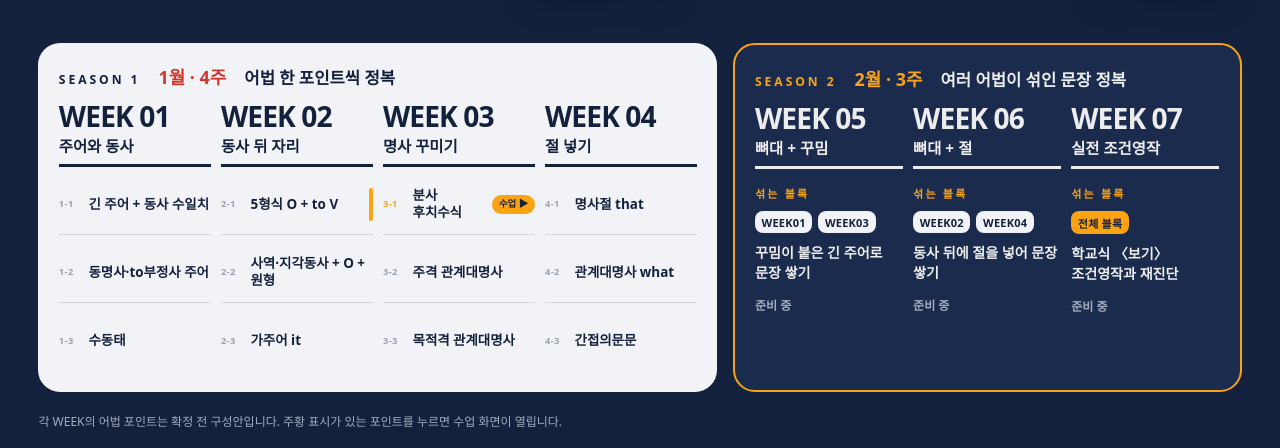
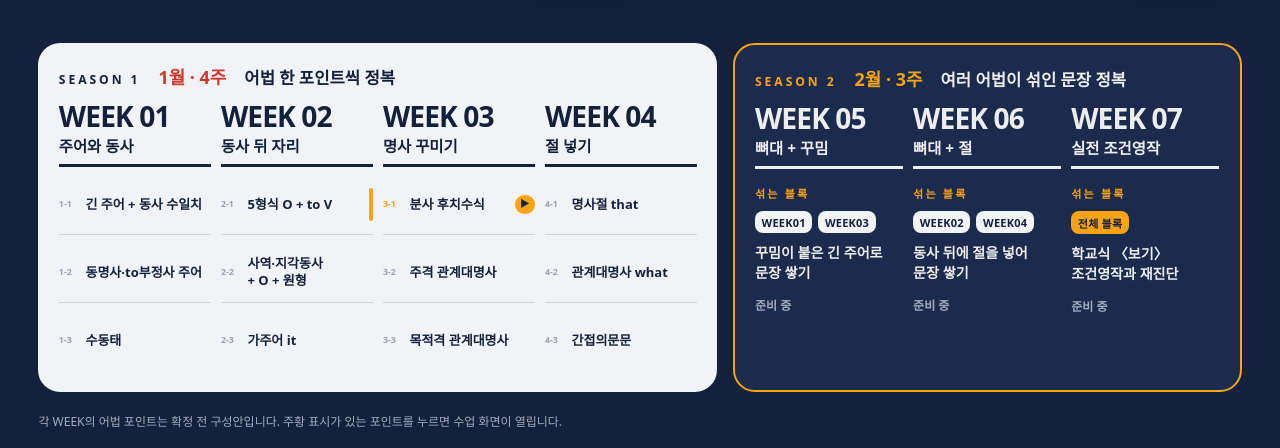
Before and after one commit to evildead1979/LYKEION, a plain HTML site: page index.html in a window 1280 px wide. Shown: the part 352-800 px from the top of the page. Drawn offline with Linux system fonts and the light colour scheme; a web font is replaced by a local one.

Commit message:
메뉴 줄바꿈 위치 정리
Co-Authored-By: Claude Opus 5.5 <noreply@anthropic.com>
Claude-Session: https://claude.ai/code/session_01EUyrjLGNVg6Z391AY6WDYp

```diff
--- a/index.html
+++ b/index.html
@@ -65,13 +65,14 @@ h1 em{font-style:normal;color:var(--orange)}
 /* 어법 포인트: 박스 없이 가는 선으로 나눈 목록 */
 .pt{position:relative;display:flex;align-items:center;gap:8px;min-height:clamp(48px,7.6vh,82px);
   padding:clamp(8px,1.1vh,14px) 0;border-bottom:1px solid rgba(20,33,61,.14);
-  font-weight:700;font-size:clamp(13px,1.05vw,20px);line-height:1.3}
+  font-weight:700;font-size:clamp(13px,.95vw,18px);line-height:1.3}
 .pt:last-child{border-bottom:0}
-.pt .ix{flex:none;white-space:nowrap;font-weight:800;font-size:.7em;letter-spacing:.04em;color:#9AA1B2;width:2.3em;transition:color .2s}
+.pt .ix{flex:none;white-space:nowrap;font-weight:800;font-size:.68em;letter-spacing:0;color:#9AA1B2;width:2.1em;transition:color .2s}
 .pt .nm{flex:1;min-width:0;transition:transform .25s cubic-bezier(.3,1.4,.5,1)}
 .pt::before{content:"";position:absolute;left:-14px;top:22%;bottom:22%;width:4px;border-radius:2px;background:var(--ink);
   transform:scaleY(0);transition:transform .25s cubic-bezier(.3,1.4,.5,1)}
-.pt .go{flex:none;white-space:nowrap;font-weight:800;font-size:.7em;border-radius:999px;padding:.35em .7em;background:var(--orange);color:var(--ink);transition:transform .2s}
+.u{white-space:nowrap}
+.pt .go{flex:none;white-space:nowrap;font-weight:800;font-size:.7em;border-radius:999px;padding:.4em .6em;background:var(--orange);color:var(--ink);transition:transform .2s}
 .pt.ready{cursor:pointer}
 .pt.ready::before{background:var(--orange);transform:scaleY(1)}
 .pt.ready .ix{color:var(--orange)}
@@ -168,25 +169,26 @@ h1 em{font-style:normal;color:var(--orange)}
 
 /* 7주 구성 (주소가 있는 포인트만 수업 화면이 있음) */
 const S1=[
-  {no:1,theme:'주어와 동사',pts:[['긴 주어 + 동사 수일치'],['동명사·to부정사 주어'],['수동태']]},
-  {no:2,theme:'동사 뒤 자리',pts:[['5형식 O + to V'],['사역·지각동사 + O + 원형'],['가주어 it']]},
-  {no:3,theme:'명사 꾸미기',pts:[['분사 후치수식','block-writing/participle.html'],['주격 관계대명사'],['목적격 관계대명사']]},
-  {no:4,theme:'절 넣기',pts:[['명사절 that'],['관계대명사 what'],['간접의문문']]},
+  {no:1,theme:'주어와 동사',pts:[['긴 주어 +|동사 수일치'],['동명사·to부정사|주어'],['수동태']]},
+  {no:2,theme:'동사 뒤 자리',pts:[['5형식 O + to V'],['사역·지각동사|+ O + 원형'],['가주어 it']]},
+  {no:3,theme:'명사 꾸미기',pts:[['분사 후치수식','block-writing/participle.html'],['주격|관계대명사'],['목적격|관계대명사']]},
+  {no:4,theme:'절 넣기',pts:[['명사절 that'],['관계대명사|what'],['간접의문문']]},
 ];
 const S2=[
-  {no:5,theme:'뼈대 + 꾸밈',from:['WEEK01','WEEK03'],what:'꾸밈이 붙은 긴 주어로 문장 쌓기'},
-  {no:6,theme:'뼈대 + 절',from:['WEEK02','WEEK04'],what:'동사 뒤에 절을 넣어 문장 쌓기'},
-  {no:7,theme:'실전 조건영작',from:['전체 블록'],what:'학교식 〈보기〉 조건영작과 재진단'},
+  {no:5,theme:'뼈대 + 꾸밈',from:['WEEK01','WEEK03'],what:'꾸밈이 붙은 긴 주어로|문장 쌓기'},
+  {no:6,theme:'뼈대 + 절',from:['WEEK02','WEEK04'],what:'동사 뒤에 절을 넣어|문장 쌓기'},
+  {no:7,theme:'실전 조건영작',from:['전체 블록'],what:'학교식 〈보기〉|조건영작과 재진단'},
 ];
+const ch=(t)=>t.split("|").map(x=>`<span class="u">${x}</span>`).join(" ");
 const wk=(n)=>String(n).padStart(2,"0");
 const head=(r)=>`<div class="rno"><strong><small>WEEK</small>${wk(r.no)}</strong><span>${r.theme}</span></div>`;
 document.getElementById('board').innerHTML=
  `<section class="season s1"><div class="shead"><b>SEASON 1</b><i>1월 · 4주</i><span>어법 한 포인트씩 정복</span></div><div class="rounds">`+
  S1.map(r=>`<div class="round">${head(r)}${r.pts.map(([n,h],j)=>h
-   ?`<a class="pt ready" href="${h}"><span class="ix">${r.no}-${j+1}</span><span class="nm">${n}</span><span class="go">수업 ▶</span></a>`
-   :`<div class="pt"><span class="ix">${r.no}-${j+1}</span><span class="nm">${n}</span></div>`).join('')}</div>`).join('')+`</div></section>`+
+   ?`<a class="pt ready" href="${h}"><span class="ix">${r.no}-${j+1}</span><span class="nm">${ch(n)}</span><span class="go">▶</span></a>`
+   :`<div class="pt"><span class="ix">${r.no}-${j+1}</span><span class="nm">${ch(n)}</span></div>`).join('')}</div>`).join('')+`</div></section>`+
  `<section class="season s2"><div class="shead"><b>SEASON 2</b><i>2월 · 3주</i><span>여러 어법이 섞인 문장 정복</span></div><div class="rounds">`+
- S2.map(r=>`<div class="round">${head(r)}<div class="mix"><span class="lab">섞는 블록</span><div class="chips">${r.from.map(f=>`<span class="chip${f==='전체 블록'?' all':''}">${f}</span>`).join('')}</div><p>${r.what}</p><span class="wait">준비 중</span></div></div>`).join('')+`</div></section>`;
+ S2.map(r=>`<div class="round">${head(r)}<div class="mix"><span class="lab">섞는 블록</span><div class="chips">${r.from.map(f=>`<span class="chip${f==='전체 블록'?' all':''}">${f}</span>`).join('')}</div><p>${ch(r.what)}</p><span class="wait">준비 중</span></div></div>`).join('')+`</div></section>`;
 </script>
 </body>
 </html>
```
